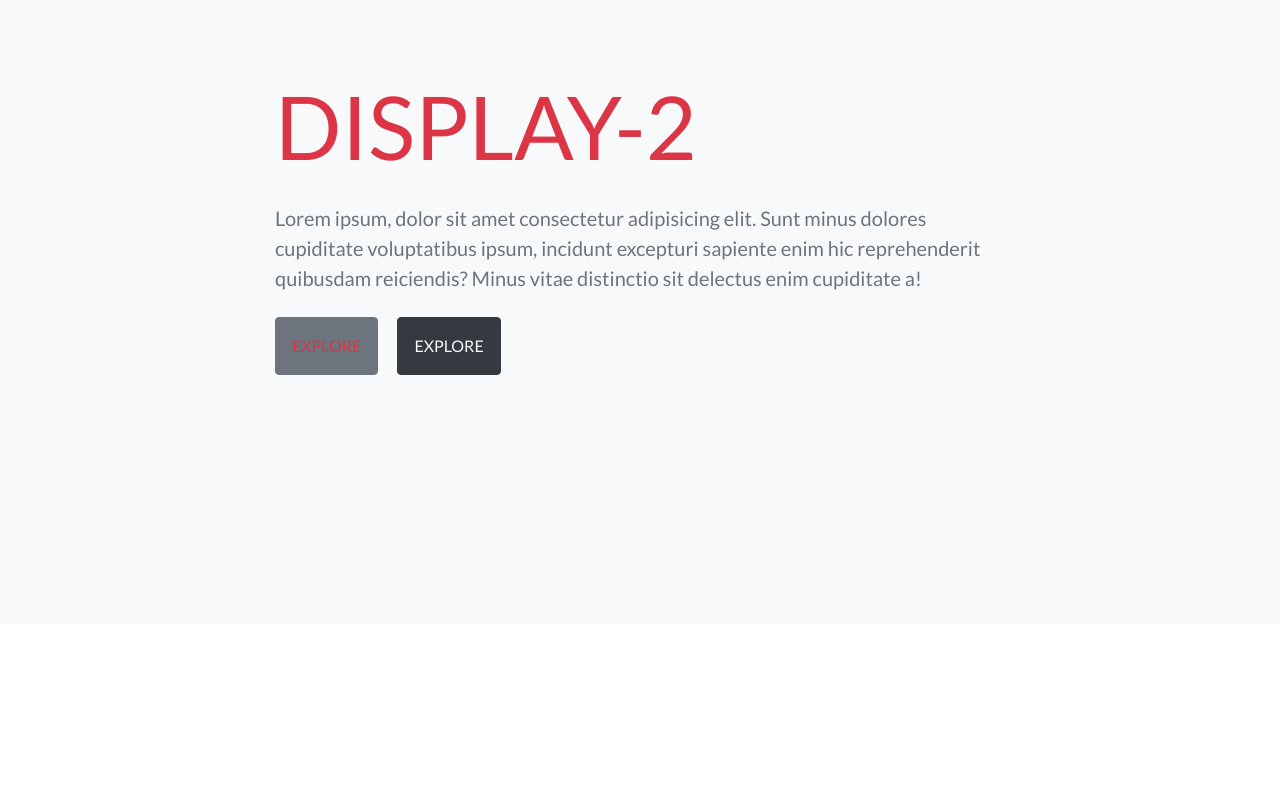
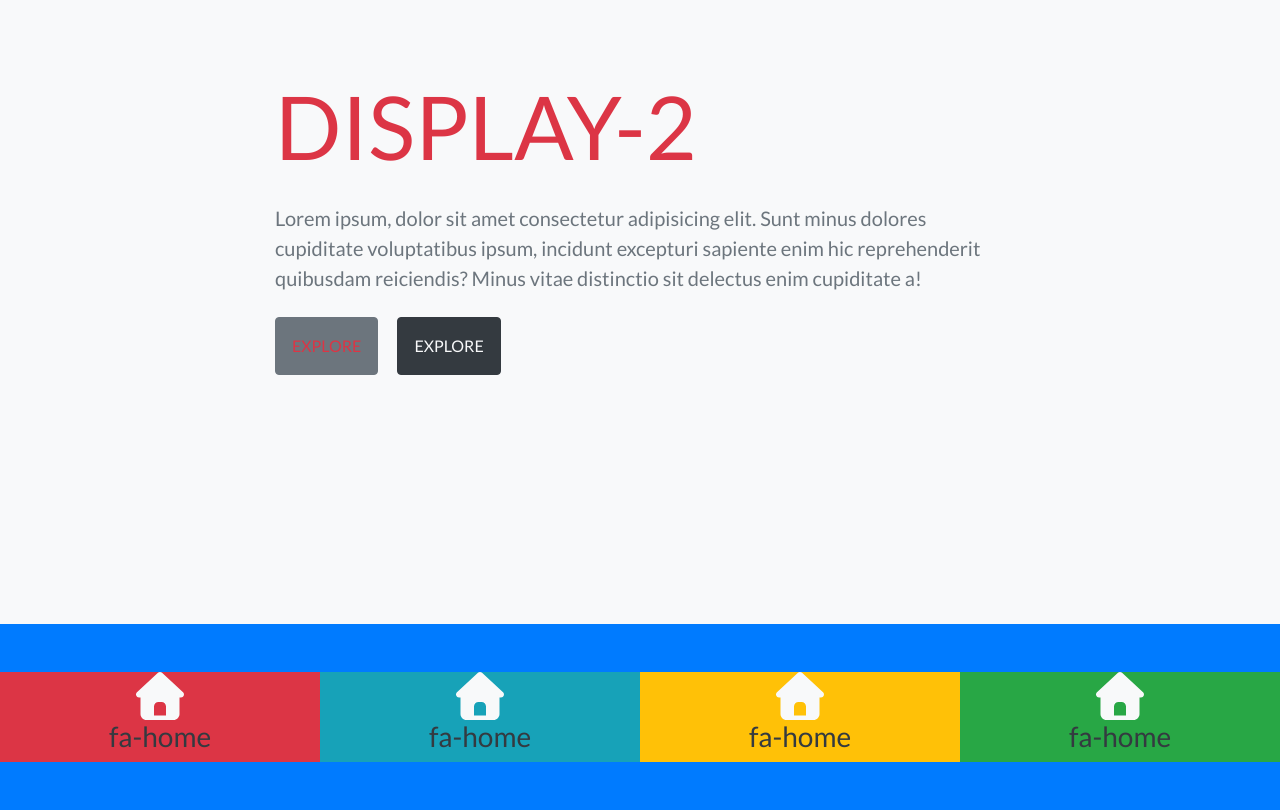
Before and after one commit to iurylippo/projetoBootstrap1, a plain HTML site: page index.html in a window 1280 px wide. Shown: the part 1650-2460 px from the top of the page. Before the commit the page ends 2274 px from the top, so only its background shows below. Drawn offline with Linux system fonts and the light colour scheme.

Commit message:
adciona uma section com 4 colunas grid

```diff
--- a/index.html
+++ b/index.html
@@ -82,6 +82,29 @@
     </section>
     <!-- fim da segunda section-->
 
+    <section class="bg-primary py-5">
+        <div class="container-fluid">
+            <div class="row">
+                <div class="col text-center bg-danger">
+                    <i class="fas fa-home fa-3x text-light"></i>
+                    <h3 class="text-dark">fa-home</h3>
+                </div>
+                <div class="col text-center bg-info">
+                    <i class="fas fa-home fa-3x text-light"></i>
+                    <h3 class="text-dark">fa-home</h3>
+                </div>
+                <div class="col text-center bg-warning">
+                    <i class="fas fa-home fa-3x text-light"></i>
+                    <h3 class="text-dark">fa-home</h3>
+                </div>
+                <div class="col text-center bg-success">
+                    <i class="fas fa-home fa-3x text-light"></i>
+                    <h3 class="text-dark">fa-home</h3>
+                </div>
+            </div>
+        </div>
+    </section>
+    <!-- fim da primeira grid-->
 
 
 
```
